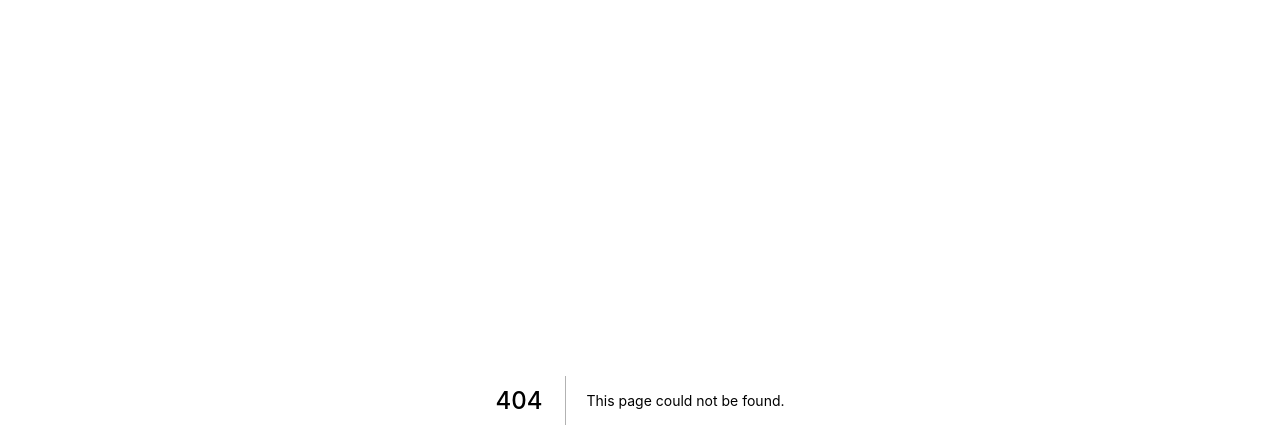
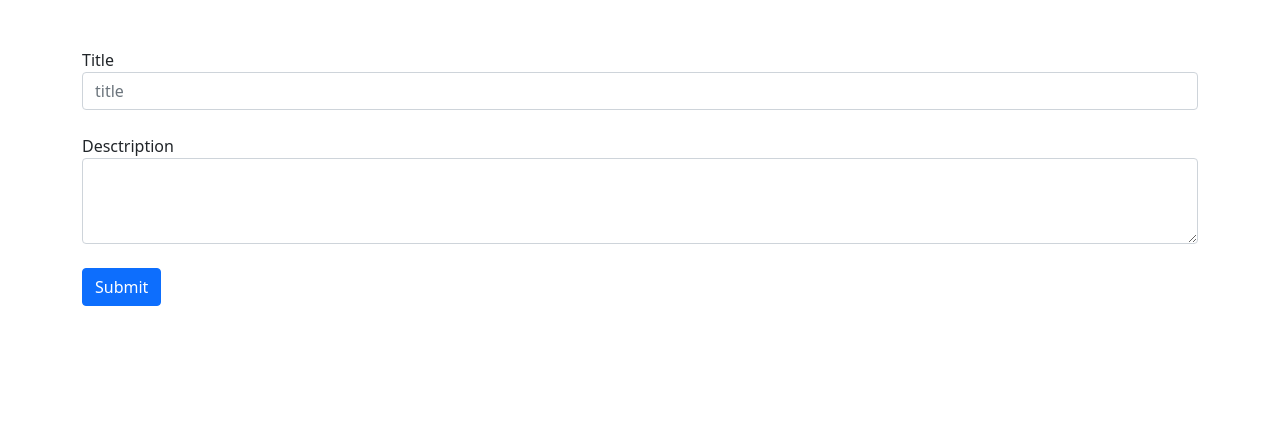
Before and after one commit to uujnas/explore-next-js, a Next.js app: page /components/form in a window 1280 px wide. Before the commit this address had no page. Shown: the top 448 px of the page. Built offline with nearby package versions, Linux system fonts and the light colour scheme.

Commit message:
useReducer hooks and js form

```diff
--- /dev/null
+++ b/pages/components/form.js
@@ -0,0 +1,40 @@
+import { useReducer } from "react";
+
+const formReducer = (state, event) => {
+  return {
+    ...state,
+    [event.target.name]: event.target.value
+  }
+}
+
+export default function Form() {
+  const [formData, setFormData] = useReducer(formReducer, {})  //useReducer(reducer, initialObject)
+  const handleSubmit = (e) =>{
+    e.preventDefault()
+     Object.keys(formData) === ""? console.log( "Empty data provided") : console.log(formData)
+  }
+
+  return (
+    <form onSubmit =  {handleSubmit}>
+      <div className="container pt-5">
+        <div className="form-group">
+          <label htmlFor="exampleFormControlInput1">Title</label>
+          <input type="text"  onChange={setFormData} name="title"
+            className="form-control"
+            id="exampleFormControlInput1"
+            placeholder="title"
+          />
+        </div>
+        <div className="form-group mt-4">
+          <label htmlFor="exampleFormControlTextarea1">Desctription</label>
+          <textarea  onChange={setFormData} name="description"
+            className="form-control"
+            id="exampleFormControlTextarea1"
+            rows="3"
+          ></textarea>
+        </div>
+        <input type="submit" className="btn btn-primary mt-4"/>
+      </div>
+    </form>
+  );
+}
```
